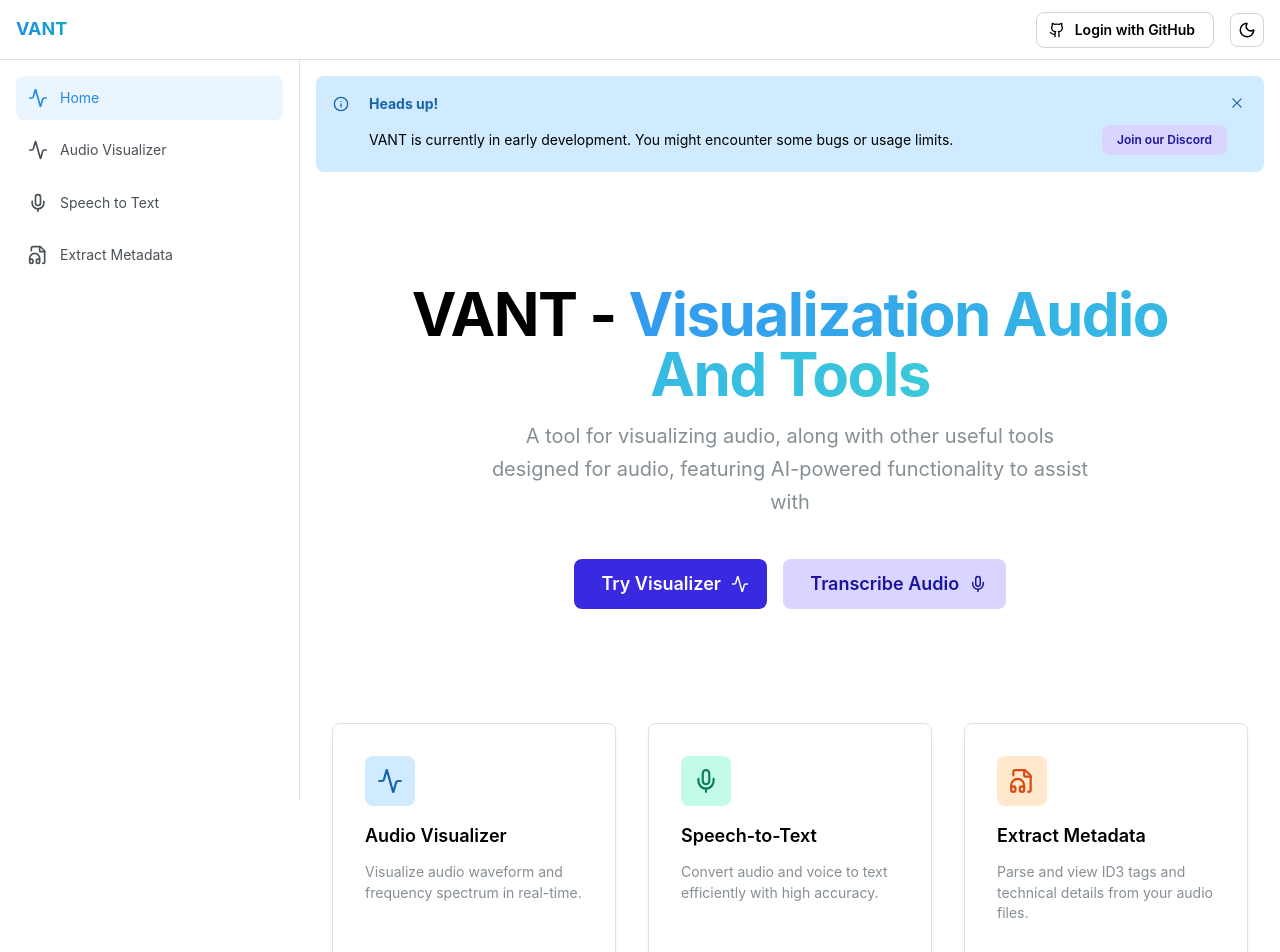
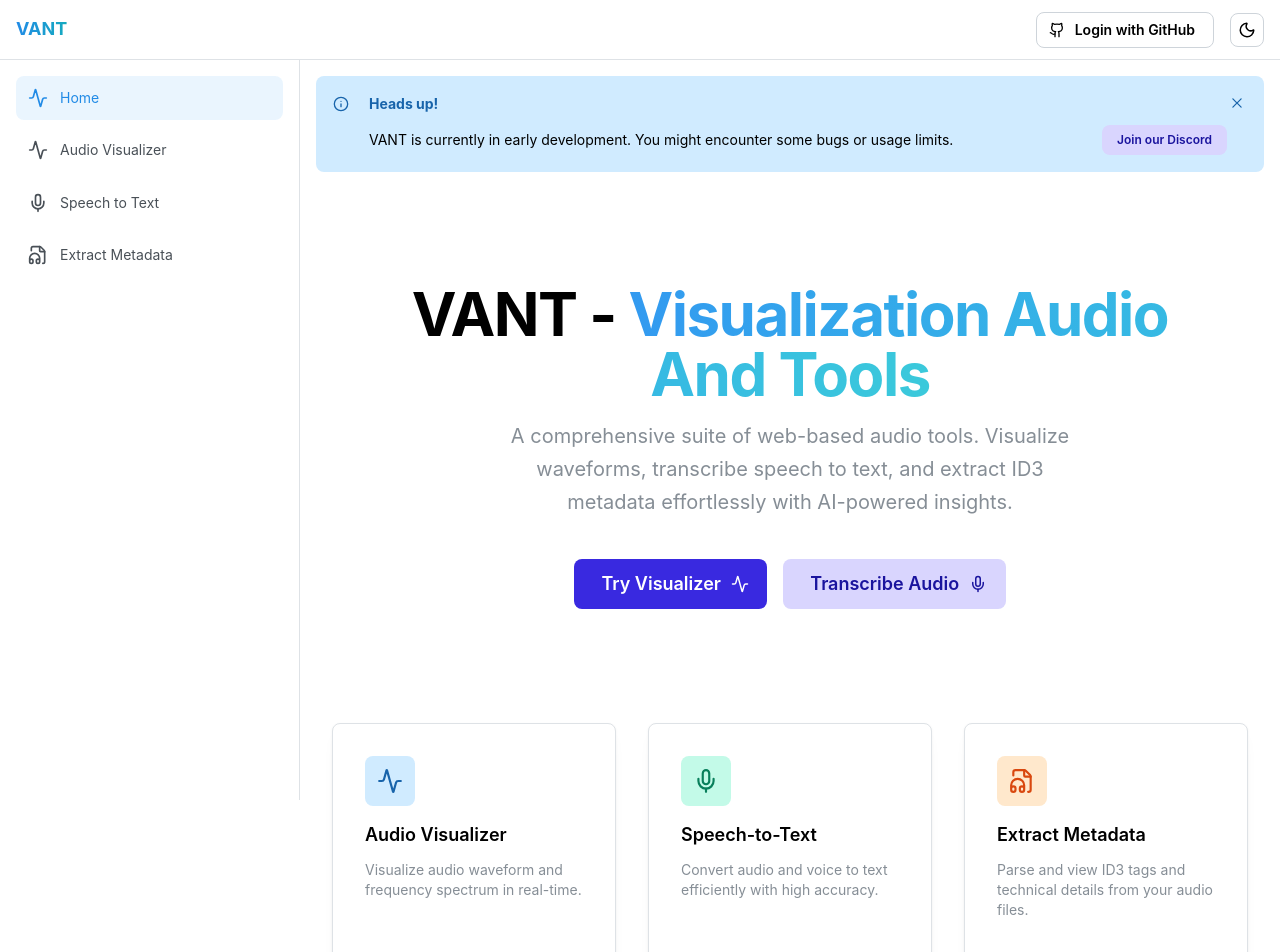
Before and after one commit to Razael-Fox/visualization-audio-tools, a Next.js app: page / in a window 1280 px wide. Shown: the top 952 px of the page. Built offline with nearby package versions, Linux system fonts and the light colour scheme; no server answers.

Commit message:
feat: enhance SEO metadata and semantic HTML (Item 1)

```diff
--- a/src/app/layout.tsx
+++ b/src/app/layout.tsx
@@ -9,8 +9,27 @@
 import { AppLayout } from "@/components/layout/AppLayout";
 
 export const metadata: Metadata = {
-  title: "Next App Mantine Tailwind Template",
-  description: "Next App Mantine Tailwind Template",
+  title: {
+    default: "VANT - Visualization Audio & Tools",
+    template: "%s | VANT",
+  },
+  description: "Advanced web-based audio tools. Visualize waveforms in real-time, extract ID3 metadata, and transcribe speech to text using AI.",
+  keywords: ["audio visualizer", "speech to text", "audio metadata", "id3 tags", "AI transcription", "web audio"],
+  authors: [{ name: "Razael Fox" }],
+  creator: "Razael Fox",
+  openGraph: {
+    type: "website",
+    locale: "en_US",
+    url: "https://www.razael-fox.my.id",
+    title: "VANT - Visualization Audio & Tools",
+    description: "Advanced web-based audio tools for visualization, metadata extraction, and AI transcription.",
+    siteName: "VANT",
+  },
+  twitter: {
+    card: "summary_large_image",
+    title: "VANT - Visualization Audio & Tools",
+    description: "Advanced web-based audio tools for visualization, metadata extraction, and AI transcription.",
+  },
 };
 
 export default function RootLayout({
--- a/src/app/page.tsx
+++ b/src/app/page.tsx
@@ -2,7 +2,7 @@
 
 import { Button, Card, Container, Grid, Group, Text, Title, ThemeIcon } from "@mantine/core";
 import Link from "next/link";
-import { Activity, FileAudio, Mic, Sparkles } from "lucide-react";
+import { Activity, FileAudio, Mic } from "lucide-react";
 
 export default function Home() {
   const features = [
@@ -30,13 +30,13 @@
   ];
 
   return (
-    <Container size="lg" py="xl">
+    <Container size="lg" py="xl" component="main">
       <div className="flex flex-col items-center text-center max-w-[800px] mx-auto py-16">
         <Title order={1} className="text-4xl md:text-6xl font-bold tracking-tight mb-4">
           VANT - <span className="text-transparent bg-clip-text bg-gradient-to-r from-blue-500 to-cyan-400">Visualization Audio And Tools</span>
         </Title>
         <Text c="dimmed" size="xl" className="mb-10 max-w-[600px]">
-          A tool for visualizing audio, along with other useful tools designed for audio, featuring AI-powered functionality to assist with
+          A comprehensive suite of web-based audio tools. Visualize waveforms, transcribe speech to text, and extract ID3 metadata effortlessly with AI-powered insights.
         </Text>
         <Group justify="center">
           <Button component={Link} href="/visualizer" size="lg" radius="md" rightSection={<Activity size={18} />}>
@@ -55,9 +55,9 @@
               <ThemeIcon size={50} radius="md" color={feature.color} variant="light" className="mb-4">
                 <feature.icon size={26} />
               </ThemeIcon>
-              <Text fw={600} size="lg" mb="sm">
+              <Title order={2} size="h4" fw={600} mb="sm">
                 {feature.title}
-              </Text>
+              </Title>
               <Text size="sm" c="dimmed" className="flex-1">
                 {feature.description}
               </Text>
```
Also changed, not shown: 1 other file (tests, documents, lock files or other folders).
